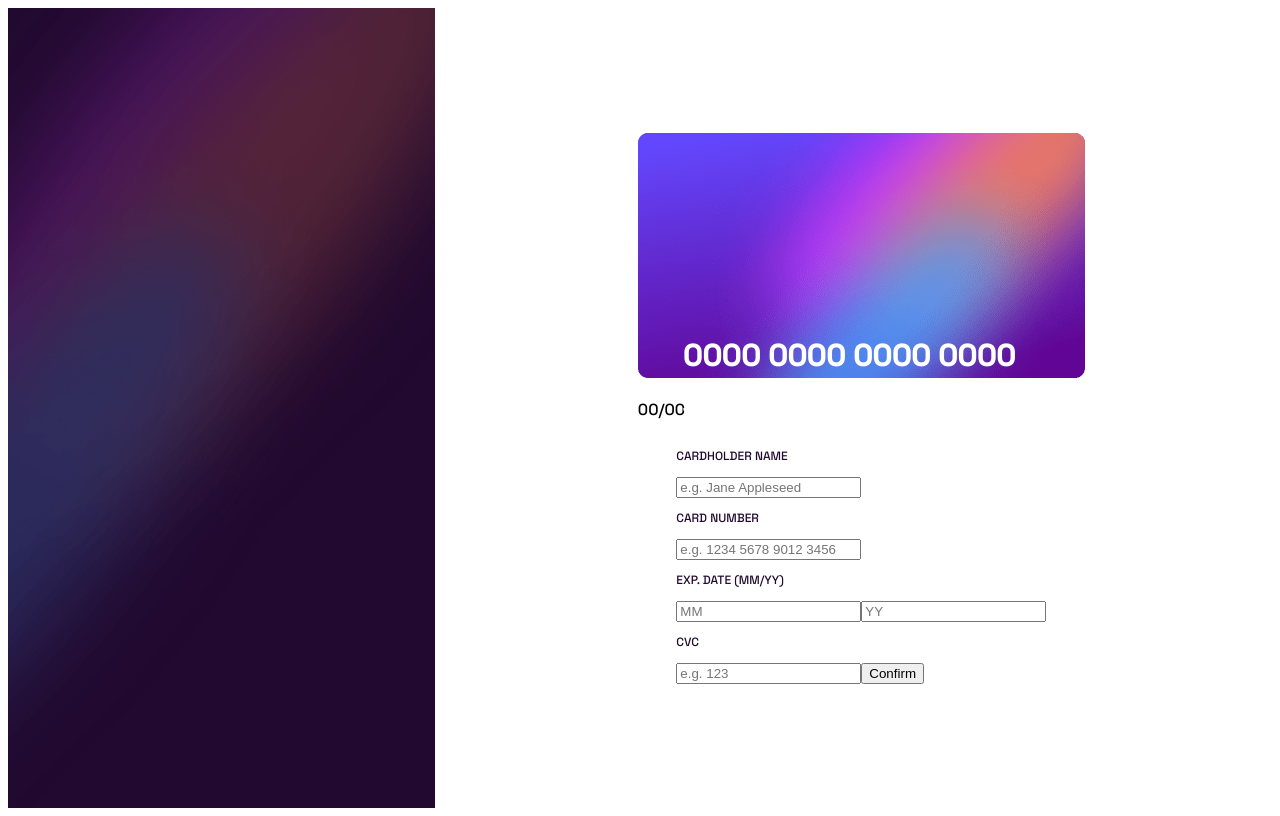
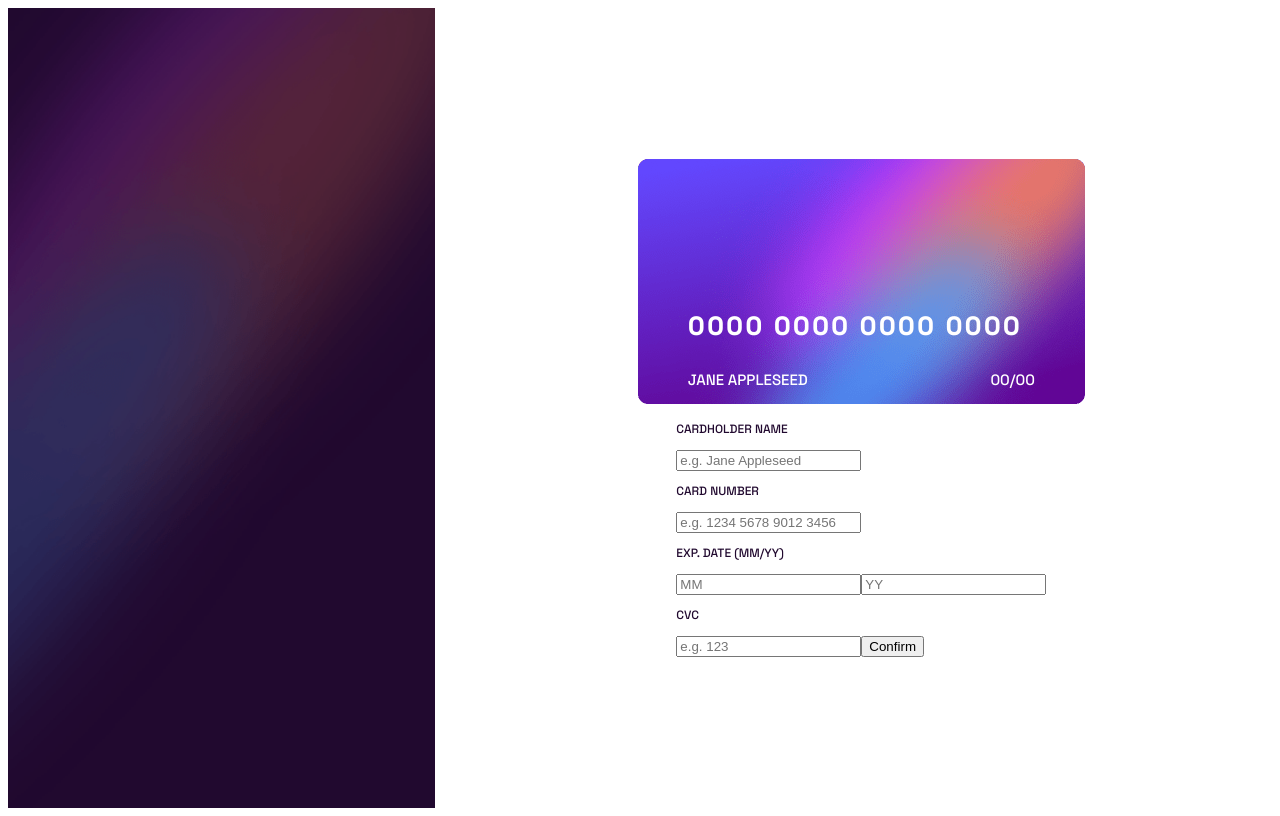
Before and after one commit to ariannalillie/FEM-interactive-card-details-form, a React (Create React App) app: page / in a window 1280 px wide. Built offline with nearby package versions, Linux system fonts and the light colour scheme.

Commit message:
created card info state

```diff
--- a/src/components/CardFront/CardFront.css
+++ b/src/components/CardFront/CardFront.css
@@ -4,10 +4,11 @@
 
 .card-front-number {
   position: absolute;
-    bottom: 40px;
-    left: 45px;
+  bottom: 50px;
+  left: 50px;
   color: white;
-    font-size: 30px;
+  letter-spacing: 3px;
+  font-size: 25px;
   z-index: 2;
 }
 
@@ -15,8 +16,17 @@
   position: absolute;
   text-transform: uppercase;
   bottom: 5px;
-    left: 45px;
+  left: 50px;
   color: white;
   font-size: 15px;
   z-index: 2;
 }
+
+.card-front-date {
+  position: absolute;
+  bottom: 5px;
+  right: 50px;
+  color: white;
+  font-size: 15px;
+  z-index: 2;
+}
--- a/src/components/CardFront/index.tsx
+++ b/src/components/CardFront/index.tsx
@@ -1,13 +1,18 @@
 import './CardFront.css';
 import cardFrontImage from "../../images/bg-card-front.png"
+import { useState } from 'react';
 
 export const CardFront = () => {
+  const [cardNumber, setCardNumber] = useState("0000 0000 0000 0000");
+  const [cardHolder, setCardHolder] = useState("Jane Appleseed");
+  const [cardExpDate, setCardExpDate] = useState("00/00");
+
   return (
     <div className='card-front'>
       <img src={cardFrontImage} alt="card-front"/>
-      <h1 className='card-front-number'>0000 0000 0000 0000</h1>
-      <p className="card-front-name">Jane Appleseed</p>
-      <p className="card-front-date">00/00</p>
+      <h1 className='card-front-number'>{cardNumber}</h1>
+      <p className="card-front-name">{cardHolder}</p>
+      <p className="card-front-date">{cardExpDate}</p>
     </div>
   );
 }
```
Lines whose indentation alone changed are shown as unchanged.
